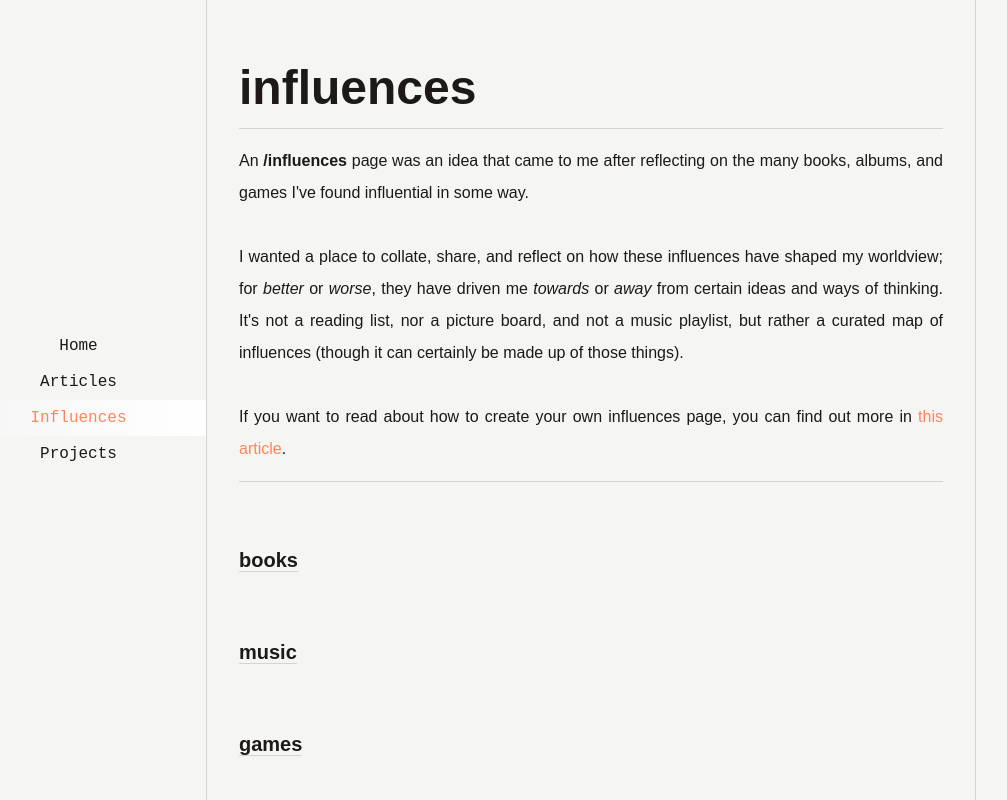
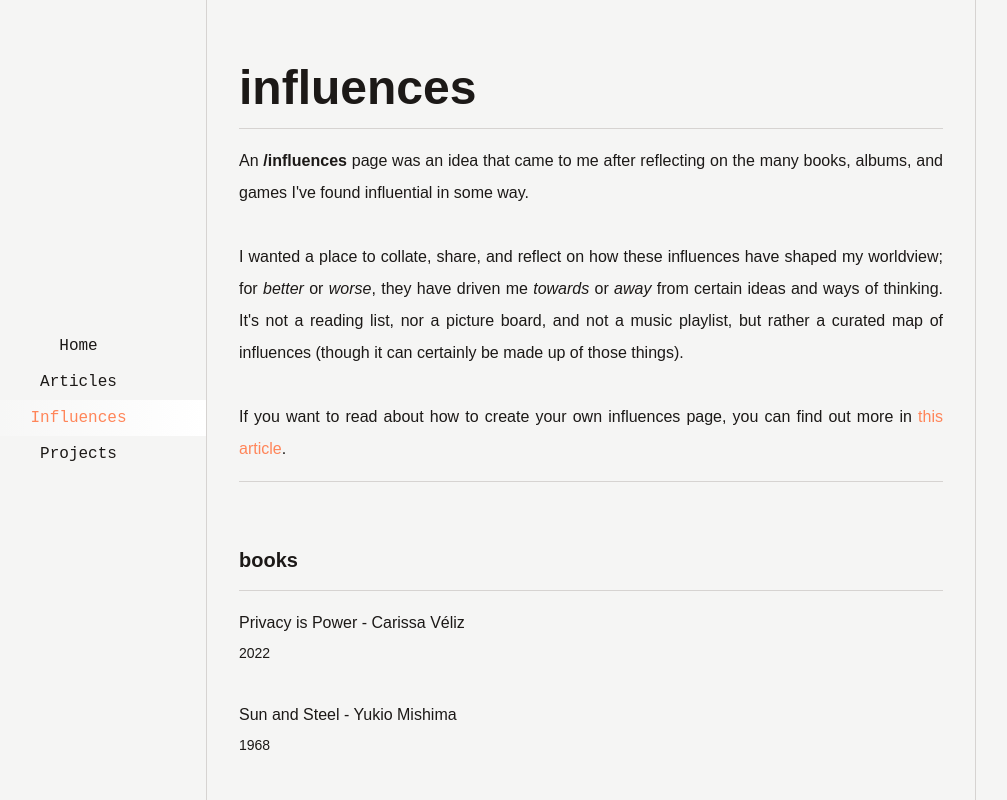
Before and after one commit to krausc2/kc2.dev, a SvelteKit app: page /influences in a window 1280 px wide. Shown: the whole page, without its empty margins (49-1056 px from the left). Built offline with nearby package versions, Linux system fonts and the light colour scheme.

Commit message:
feat: add base layout for page

```diff
--- a/src/routes/influences/+page.svelte
+++ b/src/routes/influences/+page.svelte
@@ -1,3 +1,7 @@
+<script lang="ts">
+	import { influenceCategories } from "./data";
+</script>
+
 <section class="mb-32 flex flex-col">
 	<p class="border-b pb-4 text-5xl leading-none font-bold">influences</p>
 
@@ -21,15 +25,19 @@
 		</p>
 	</div>
 
-	<section class="gap-8 pt-16">
-		<span class="border-b text-xl font-bold">books</span>
-	</section>
-
-	<section class="gap-8 pt-16">
-		<span class="border-b text-xl font-bold">music</span>
-	</section>
-
-	<section class="gap-8 pt-16">
-		<span class="border-b text-xl font-bold">games</span>
-	</section>
+	{#each influenceCategories as category (category.type)}
+		<section class="pt-16">
+			<div class="border-b pb-4">
+				<span class="text-xl font-bold">{category.type === "music" ? "music" : `${category.type}`}</span>
+			</div>
+			<ul>
+				{#each category.items as item (item.title)}
+					<li class="pt-4 pb-4">
+						<p>{item.title} - {item.creator}</p>
+						<p class="text-sm">{item.year}</p>
+					</li>
+				{/each}
+			</ul>
+		</section>
+	{/each}
 </section>
```
